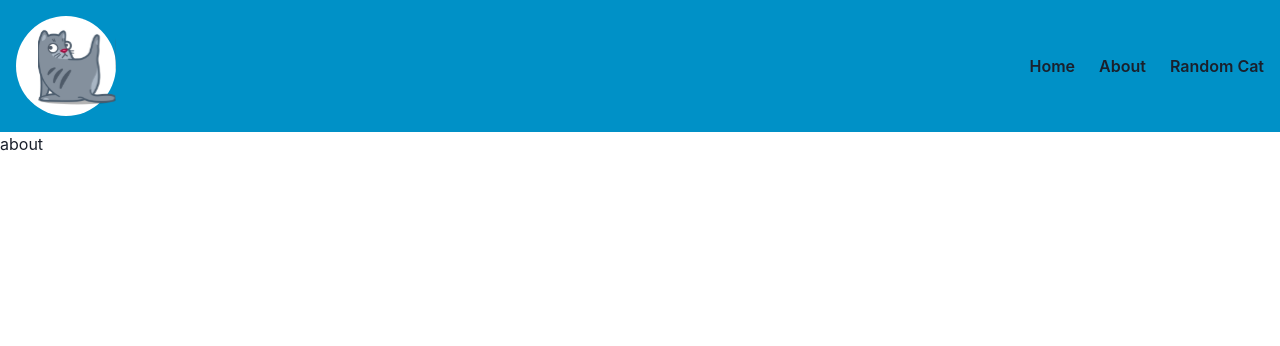
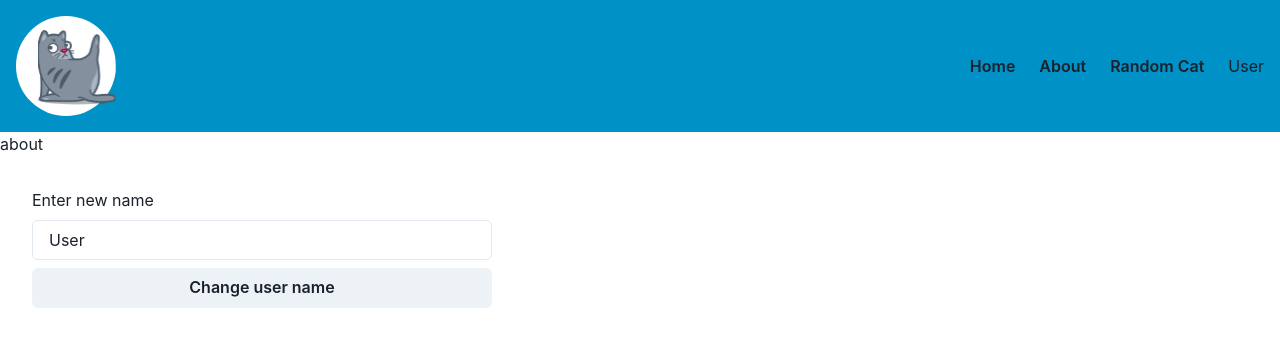
Before and after one commit to coderhood-dev/clean-cat, a React (Create React App) app: page /about in a window 1280 px wide. Shown: the top 346 px of the page. Built offline with nearby package versions, Linux system fonts and the light colour scheme.

Commit message:
CleanCat sessionContect

```diff
--- a/public/index.html
+++ b/public/index.html
@@ -7,7 +7,7 @@
     <meta name="theme-color" content="#000000" />
     <meta
       name="description"
-      content="Web site created using create-react-app"
+      content="Clean Cat app using TheCatAPI.com"
     />
     <link rel="apple-touch-icon" href="%PUBLIC_URL%/logo192.png" />
     <!--
@@ -24,7 +24,7 @@
       work correctly both with client-side routing and a non-root public URL.
       Learn how to configure a non-root public URL by running `npm run build`.
     -->
-    <title>React App</title>
+    <title>Clean Cat</title>
   </head>
   <body>
     <noscript>You need to enable JavaScript to run this app.</noscript>
--- a/src/components/About.js
+++ b/src/components/About.js
@@ -1,9 +1,11 @@
 import React from "react";
+import UserNameForm from "./UserNameForm";
 
 export const About = () => {
   return (
     <>
       <h1>about</h1>
+      <UserNameForm />
     </>
   );
 };
--- a/src/components/Header.js
+++ b/src/components/Header.js
@@ -2,6 +2,7 @@ import React from "react";
 import { Link } from "react-router-dom";
 import { Flex, Spacer, Box, Button, ButtonGroup } from "@chakra-ui/react";
 import logoApp from "../assets/logoApp.svg";
+import UserName from "./UserName";
 
 const Header = () => {
   return (
@@ -25,6 +26,7 @@ const Header = () => {
               Random Cat
             </Button>
           </Link>
+          <UserName />
         </ButtonGroup>
       </Flex>
     </Box>
--- a/src/components/Home.js
+++ b/src/components/Home.js
@@ -1,21 +1,11 @@
-import { Link } from "@chakra-ui/react";
-import catLogo from "../assets/cat-clean-256.png";
 import RandomCat from "./Api";
+import UserName from "./UserName";
 
 export const Home = () => {
   return (
     <div className="App">
       <header className="App-header">
-        <img src={catLogo} alt="cat logo" />
-        <p>Clean Cat</p>
-        <Link
-          className="App-link"
-          href="https://reactjs.org"
-          target="_blank"
-          rel="noopener noreferrer"
-        >
-          Learn React
-        </Link>
+        <UserName />
         <RandomCat />
       </header>
     </div>
--- /dev/null
+++ b/src/components/UserName.js
@@ -0,0 +1,11 @@
+import React, { useContext } from "react";
+import { Text } from "@chakra-ui/react";
+import { SessionContext } from "../utils/context";
+
+const UserName = () => {
+  // con el hook useContext se puede usar todo lo que este dentro del contexto
+  const sessionProvider = useContext(SessionContext);
+  return <Text>{sessionProvider.userName}</Text>;
+};
+
+export default UserName;
--- /dev/null
+++ b/src/components/UserNameForm.js
@@ -0,0 +1,36 @@
+import React, { useContext, useState } from "react";
+import { Input, Button, Stack, Text } from "@chakra-ui/react";
+import { SessionContext } from "../utils/context";
+
+const UserNameForm = () => {
+  const sessionProvider = useContext(SessionContext);
+  // Usa el userName del context como valor inicial
+  const [name, setName] = useState(sessionProvider.userName);
+
+  const handleSubmit = (e) => {
+    e.preventDefault();
+    // Usa la funcion que nos da el Context para cambiar el valor del userName
+    sessionProvider.setUserName(name);
+  };
+
+  const handleNameChange = (e) => {
+    setName(e.target.value);
+  };
+
+  return (
+    <form onSubmit={handleSubmit}>
+      <Stack m="8" maxW="460px" spacing="2">
+        <Text>Enter new name</Text>
+        {/* Usa un controlled input https://chakra-ui.com/docs/form/input#controlled-input */}
+        <Input
+          placeholder="User name"
+          value={name}
+          onChange={handleNameChange}
+        />
+        <Button type="submit">Change user name</Button>
+      </Stack>
+    </form>
+  );
+};
+
+export default UserNameForm;
--- a/src/index.js
+++ b/src/index.js
@@ -4,11 +4,16 @@ import "./index.css";
 import App from "./components/App";
 import reportWebVitals from "./reportWebVitals";
 import { ChakraProvider } from "@chakra-ui/react";
+import SessionProvider from "./utils/context";
 
 ReactDOM.render(
   <React.StrictMode>
     <ChakraProvider>
-      <App />
+      {/* Todos los componenetes hijos del SessionProvider tienen acceso a los
+          datos dentro del Context */}
+      <SessionProvider>
+        <App />
+      </SessionProvider>
     </ChakraProvider>
   </React.StrictMode>,
   document.getElementById("root")
--- /dev/null
+++ b/src/utils/context.js
@@ -0,0 +1,26 @@
+import React, { useState } from "react";
+
+// Se define el Context con un valor inicial
+export const SessionContext = React.createContext({
+  userName: "User",
+  setUserName: (name) => {},
+});
+
+// Se crea un componente SessionProvider que maneja los datos del Context y
+// envuelve con el Provider a todos sus hijos
+const SessionProvider = ({ children }) => {
+  const [userName, setUserName] = useState("User");
+  return (
+    <SessionContext.Provider
+      // datos y funciones que tiene el Context
+      value={{
+        userName,
+        setUserName: (name) => setUserName(name),
+      }}
+    >
+      {children}
+    </SessionContext.Provider>
+  );
+};
+
+export default SessionProvider;
```
